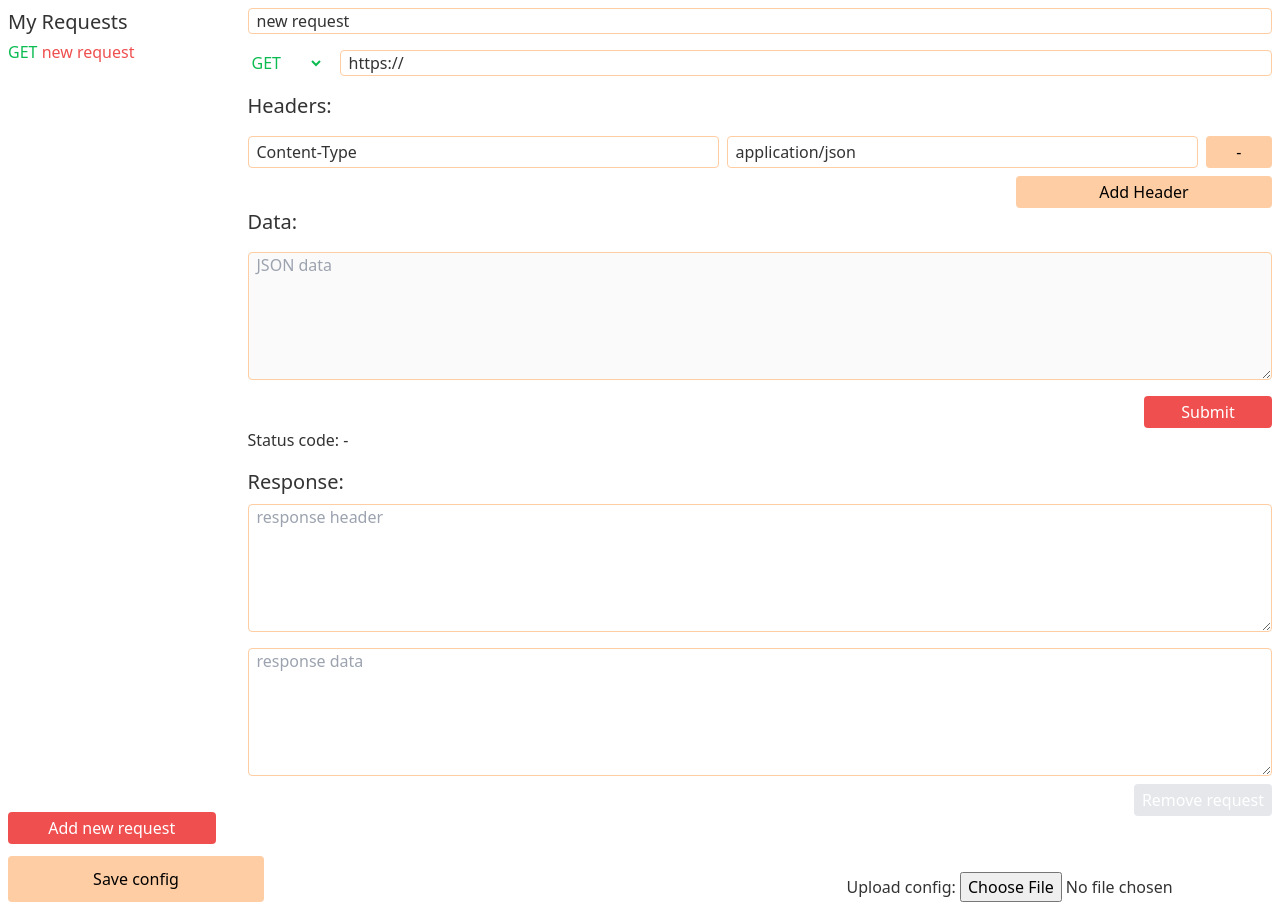
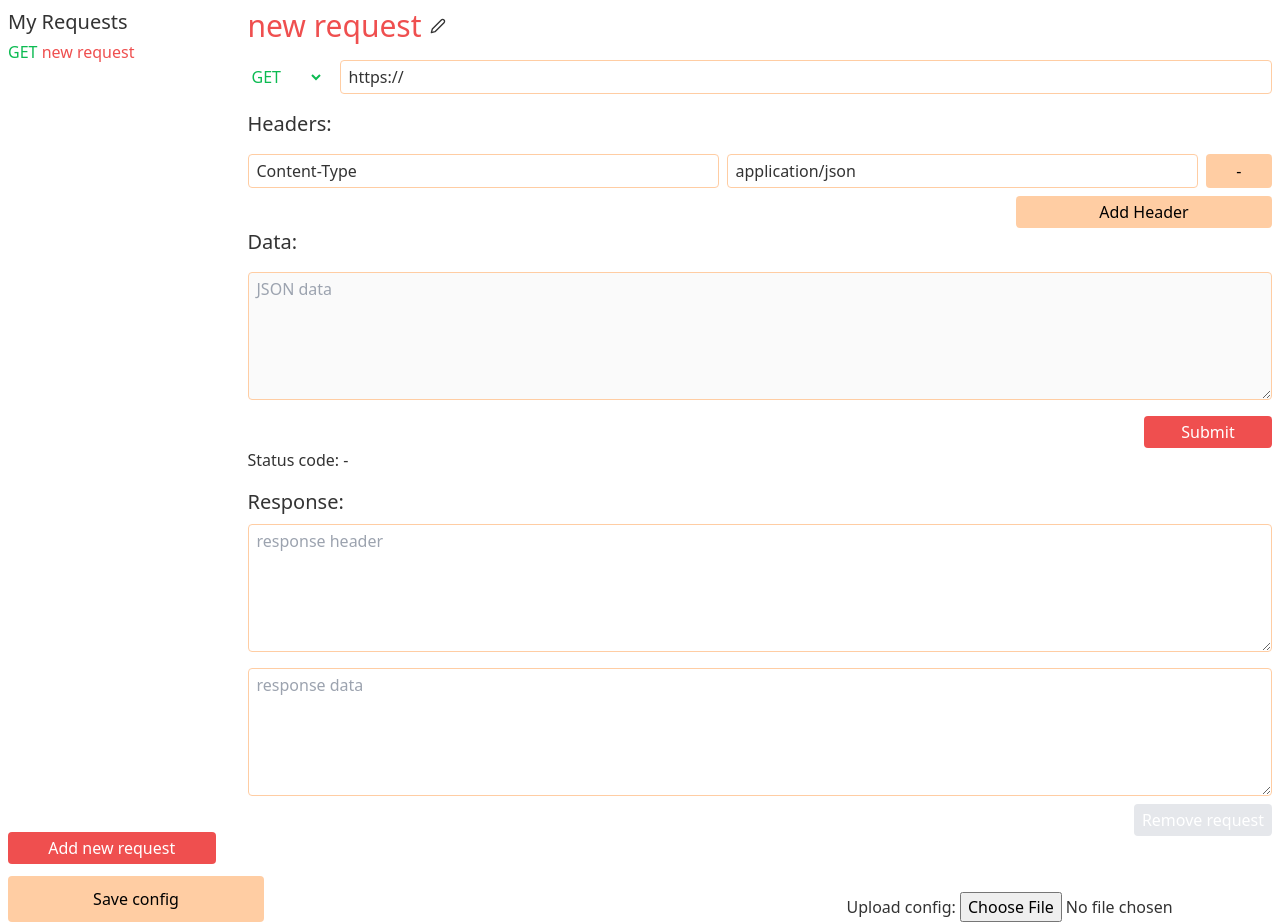
Before and after one commit to schtibe/postgirl, a Svelte app: page / in a window 1280 px wide. Built offline with nearby package versions, Linux system fonts and the light colour scheme.

Commit message:
Add better title

```diff
--- a/src/App.svelte
+++ b/src/App.svelte
@@ -43,6 +43,7 @@
 
 	input:not([type="file"]),
 	textarea {
+		@apply py-1;
 		@apply px-2;
 		@apply rounded;
 		@apply border border-tertiary;
@@ -51,6 +52,11 @@
 	a {
 		@apply text-secondary;
 		@apply no-underline;
+	}
+
+	h1 {
+		@apply text-3xl;
+		@apply text-primary;
 	}
 
 	h2 {
--- /dev/null
+++ b/src/RequestTitle.svelte
@@ -0,0 +1,34 @@
+<script>
+  export let value;
+
+  let isEditing = false;
+
+  function toggleEdit() {
+    isEditing = !isEditing;
+  }
+</script>
+
+{#if isEditing}
+  <div class="flex items-center justify-between">
+    <input bind:value placeholder="request name" class="w-full" />
+    <button on:click={toggleEdit} class="ml-2 btn--primary">save</button>
+  </div>
+{:else}
+  <div class="flex items-center ">
+    <h1>{value}</h1>
+    <button on:click={toggleEdit}>
+      <div class="w-4 h-4 fill-current">
+        <svg
+          xmlns="http://www.w3.org/2000/svg"
+          viewBox="0 0 24 24"
+          fill="none"
+          stroke="currentColor"
+          stroke-width="2"
+          stroke-linecap="round"
+          stroke-linejoin="round"
+          class="feather feather-edit-2"><path
+            d="M17 3a2.828 2.828 0 1 1 4 4L7.5 20.5 2 22l1.5-5.5L17 3z" /></svg>
+      </div>
+    </button>
+  </div>
+{/if}
--- a/src/RequestWindow.svelte
+++ b/src/RequestWindow.svelte
@@ -3,6 +3,7 @@
   import axios from "axios";
   import MethodSelect from "./MethodSelect.svelte";
   import RequestHeaders from "./RequestHeaders.svelte";
+  import RequestTitle from "./RequestTitle.svelte";
 
   import { requests, currentRequest } from "./store.js";
 
@@ -71,9 +72,7 @@
 </script>
 
 <div class="flex flex-col">
-  <input
-    bind:value={$requests[$currentRequest].name}
-    placeholder="request name" />
+  <RequestTitle bind:value={$requests[$currentRequest].name} />
 
   <div class="flex mt-4">
     <MethodSelect bind:method={$requests[$currentRequest].method} />
```
